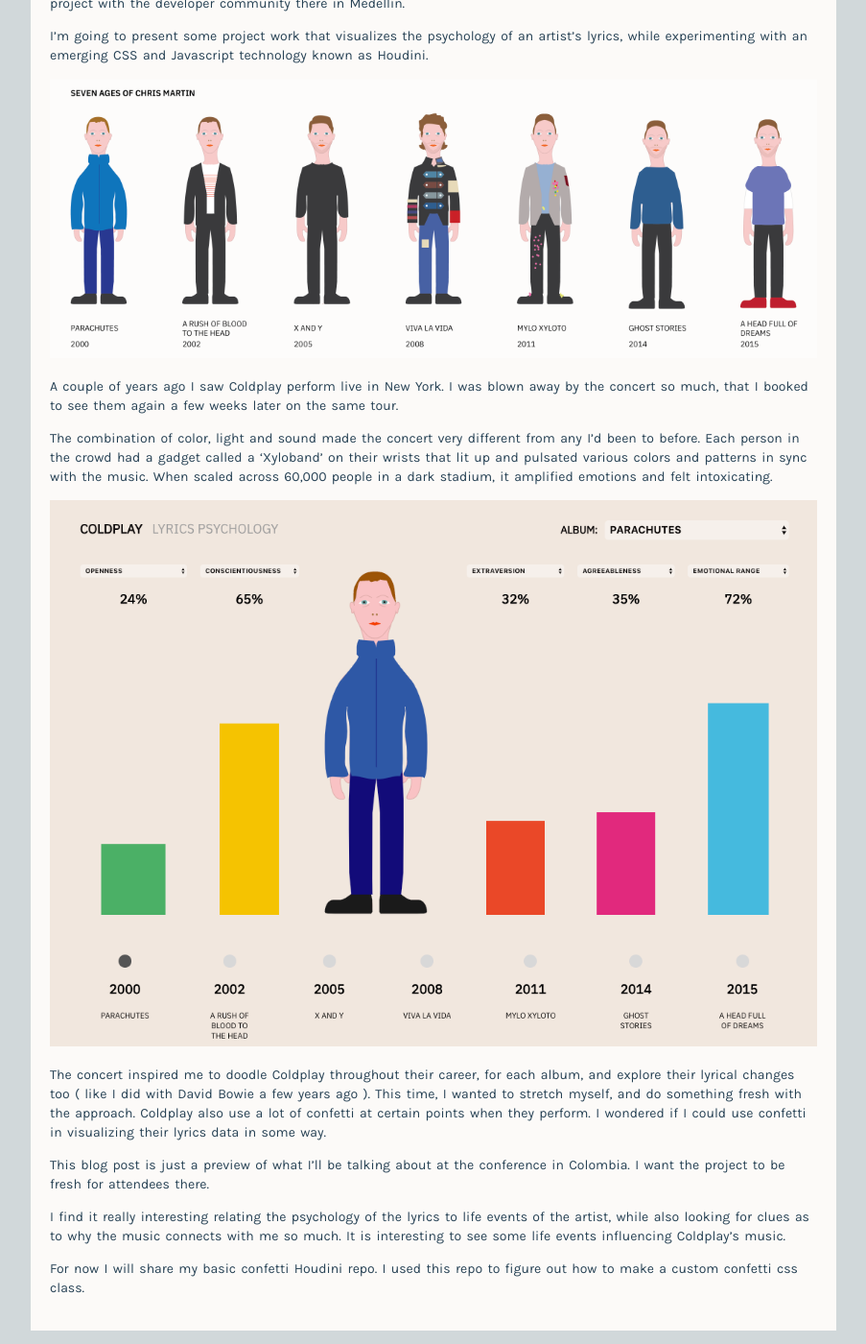
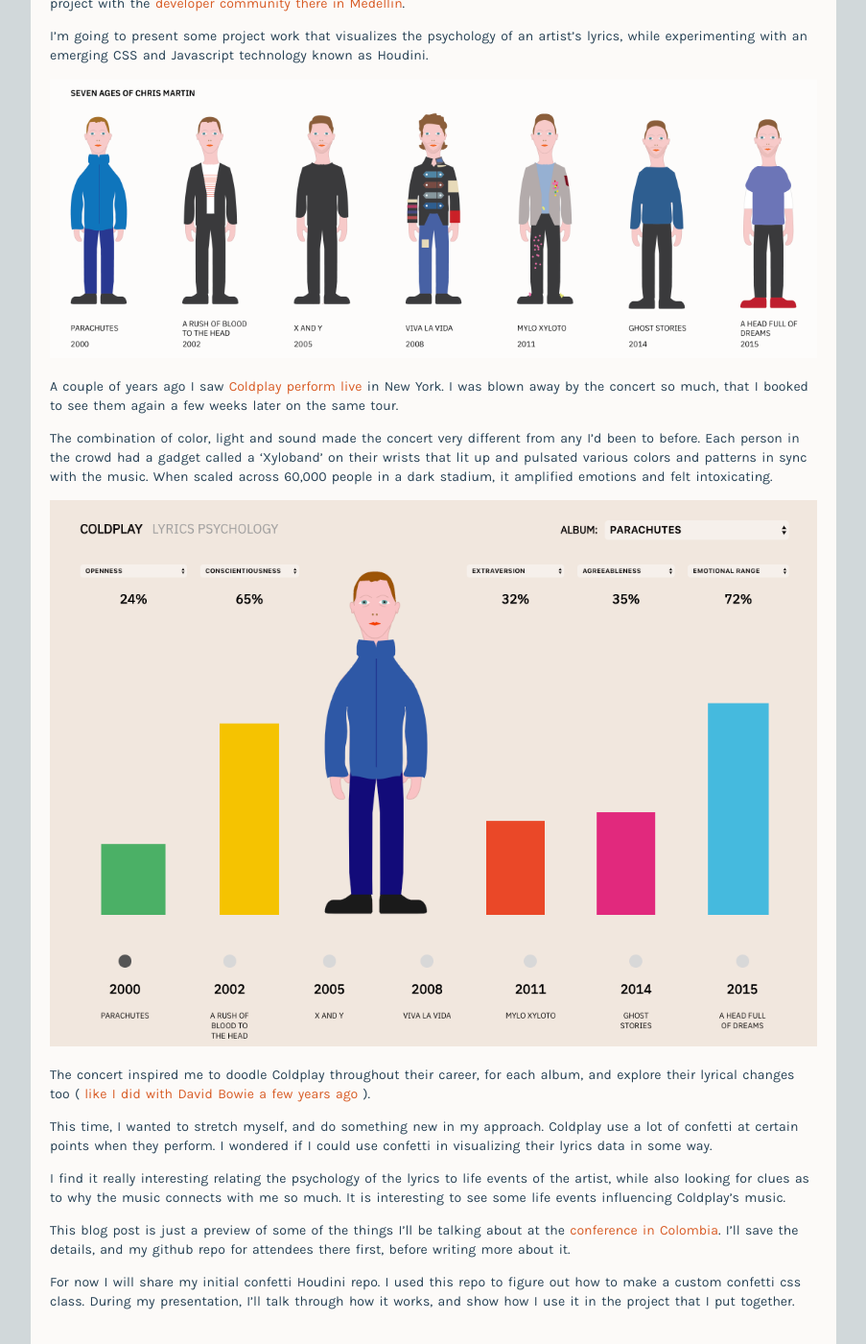
Before and after one commit to mcconville/blog, a Jekyll site: the page built from _posts/blog/2019-10-03-adventure-of-a-lifetime.md, in a window 1280 px wide and 1400 px high, scrolled down 293 px. Shown: the whole window at 96% size, without its empty margins (188-1091 px from the left). Built offline with Jekyll 4.4.1, drawn with Linux system fonts in a browser that asks for light colours; some of the changed text lies outside the part shown.

Commit message:
Update 2019-10-03-adventure-of-a-lifetime.md

```diff
--- a/_posts/blog/2019-10-03-adventure-of-a-lifetime.md
+++ b/_posts/blog/2019-10-03-adventure-of-a-lifetime.md
@@ -5,22 +5,24 @@
 tags : [projects]
 ---
 
-It feels doubly lucky for me this month to fulfill a dream in traveling to Colombia, South America, and share a passion project with the developer community there in Medellín.
+It feels doubly lucky for me this month to fulfill a dream in traveling to Colombia, South America, and share a passion project with the [developer community there in Medellín](http://jsconf.co/).
 
 I'm going to present some project work that visualizes the psychology of an artist's lyrics, while experimenting with an emerging CSS and Javascript technology known as Houdini.
 
 <img src="https://raw.githubusercontent.com/mcconville/blog/gh-pages/images/seven%20ages%402x.png" width="100%">
 
-A couple of years ago I saw Coldplay perform live in New York. I was blown away by the concert so much, that I booked to see them again a few weeks later on the same tour.
+A couple of years ago I saw [Coldplay perform live](https://coldplay.com/video/viva-la-vida-live-in-sao-paulo/) in New York. I was blown away by the concert so much, that I booked to see them again a few weeks later on the same tour.
 
 The combination of color, light and sound made the concert very different from any I'd been to before. Each person in the crowd had a gadget called a 'Xyloband' on their wrists that lit up and pulsated various colors and patterns in sync with the music. When scaled across 60,000 people in a dark stadium, it amplified emotions and felt intoxicating.
 
 <img src="https://raw.githubusercontent.com/mcconville/blog/gh-pages/images/coldplayproject.png" width="100%">
 
-The concert inspired me to doodle Coldplay throughout their career, for each album, and explore their lyrical changes too ( like I did with David Bowie a few years ago ). This time, I wanted to stretch myself, and do something fresh with the approach. Coldplay also use a lot of confetti at certain points when they perform. I wondered if I could use confetti in visualizing their lyrics data in some way.
+The concert inspired me to doodle Coldplay throughout their career, for each album, and explore their lyrical changes too ( [like I did with David Bowie a few years ago](https://www.ibm.com/blogs/cloud-archive/2017/01/natural-language-analysis-of-david-bowie-personas/) ).
 
-This blog post is just a preview of what I'll be talking about at the conference in Colombia. I want the project to be fresh for attendees there.
+This time, I wanted to stretch myself, and do something new in my approach. Coldplay use a lot of confetti at certain points when they perform. I wondered if I could use confetti in visualizing their lyrics data in some way.
 
 I find it really interesting relating the psychology of the lyrics to life events of the artist, while also looking for clues as to why the music connects with me so much. It is interesting to see some life events influencing Coldplay's music.
 
-For now I will share my basic confetti Houdini repo. I used this repo to figure out how to make a custom confetti css class.
+This blog post is just a preview of some of the things I'll be talking about at the [conference in Colombia](http://jsconf.co/). I'll save the details, and my github repo for attendees there first, before writing more about it.
+
+For now I will share my initial confetti Houdini repo. I used this repo to figure out how to make a custom confetti css class. During my presentation, I'll talk through how it works, and show how I use it in the project that I put together.
```
